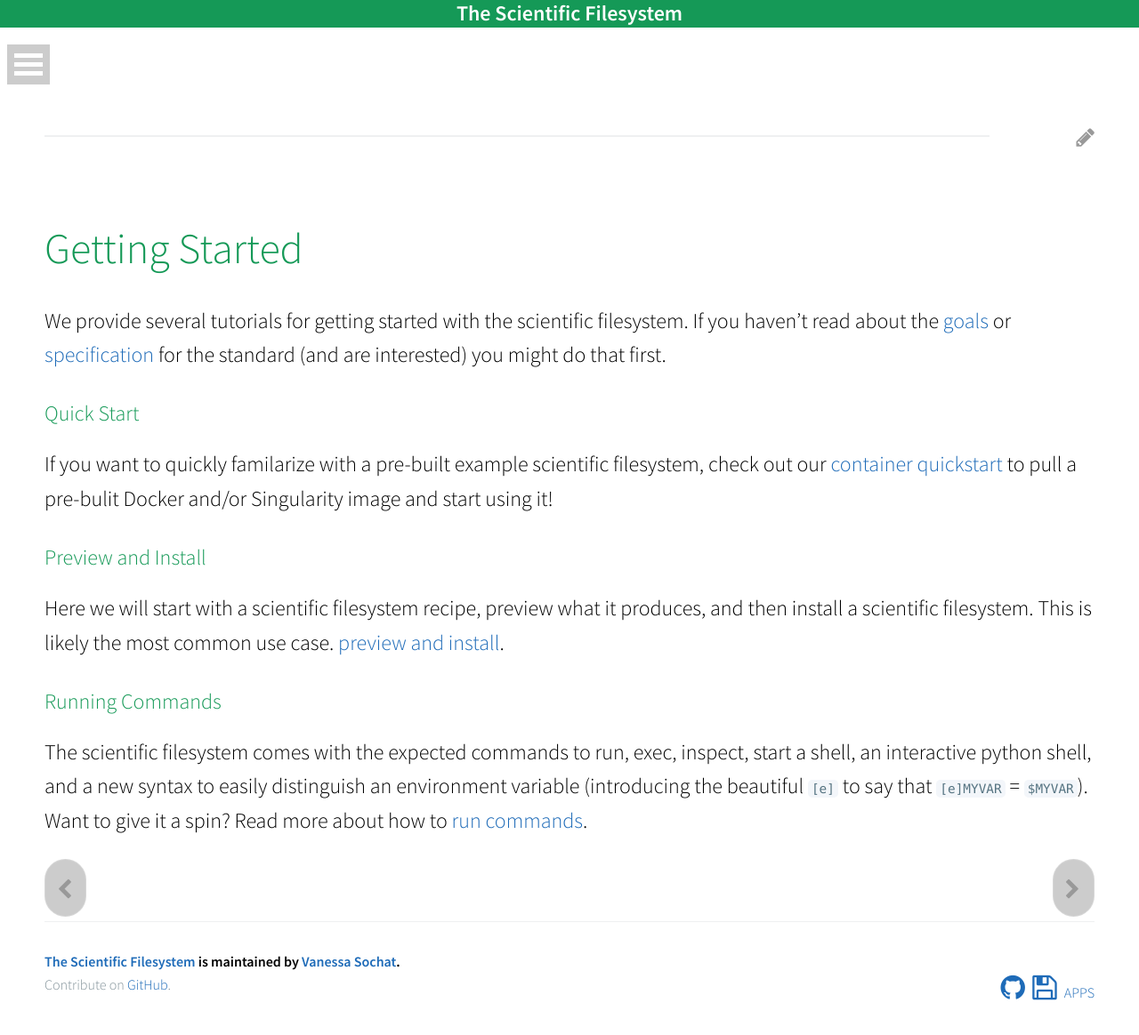
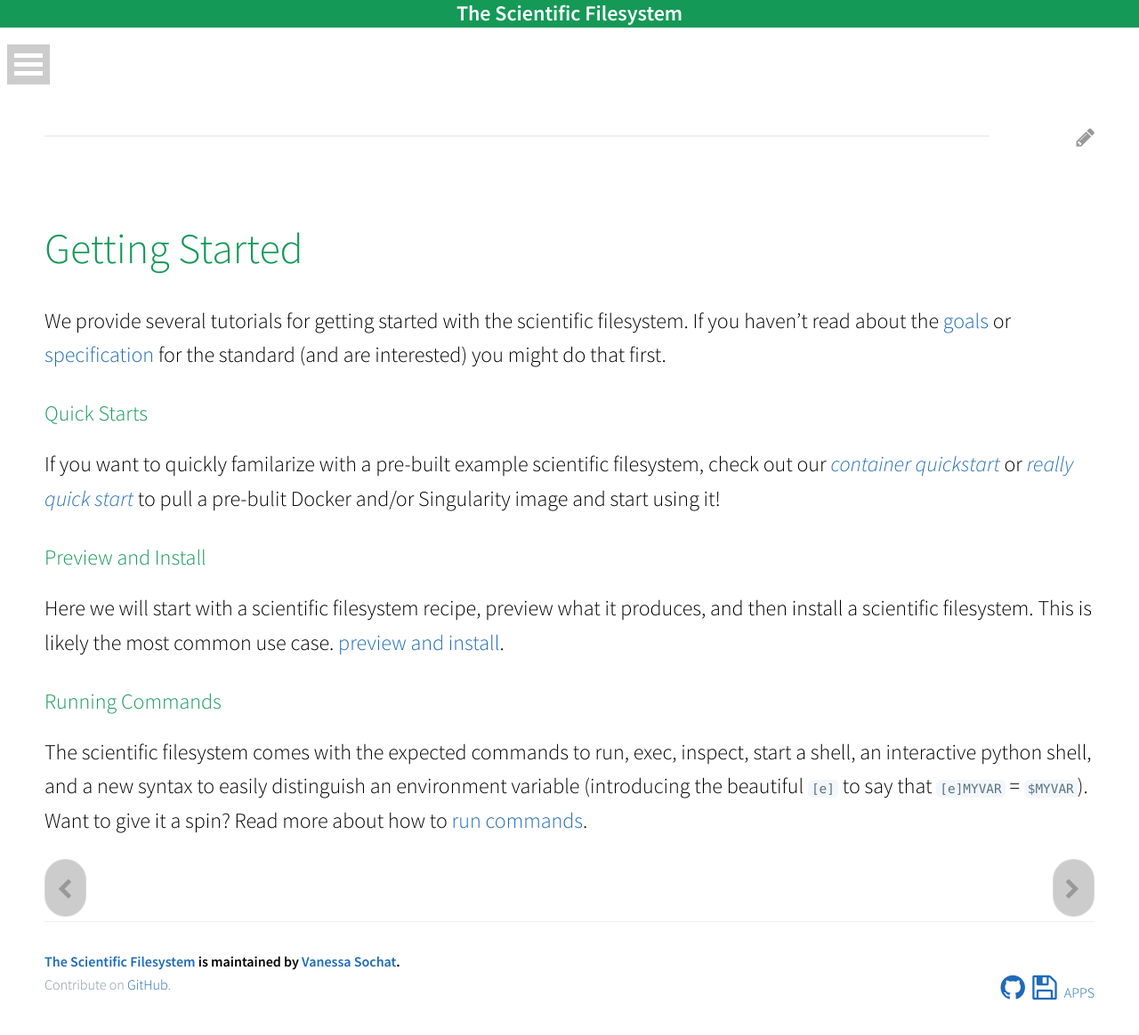
Before and after one commit to vsoch/scif, a Jekyll site: the page built from docs/pages/3-tutorials.md, in a window 1280 px wide and 1171 px high. Shown: the top 1164 px of the window at 89% size. Built offline with Jekyll 4.4.1, drawn with Linux system fonts in a browser that asks for light colours; nearby versions of some CDN libraries.

Commit message:
updating tutorials page

```diff
--- a/docs/pages/3-tutorials.md
+++ b/docs/pages/3-tutorials.md
@@ -9,8 +9,8 @@ pdf: true
 
 We provide several tutorials for getting started with the scientific filesystem. If you haven't read about the [goals](/scif/goals) or [specification](/scif/specification) for the standard (and are interested) you might do that first.
 
-## Quick Start
-If you want to quickly familarize with a pre-built example scientific filesystem, check out our [container quickstart](/scif/tutorial-quick-start) to pull a pre-bulit Docker and/or Singularity image and start using it!
+## Quick Starts
+If you want to quickly familarize with a pre-built example scientific filesystem, check out our *[container quickstart](/scif/tutorial-quick-start)* or *[really quick start](/scif/tutorial-really-quick-start)* to pull a pre-bulit Docker and/or Singularity image and start using it!
 
 ## Preview and Install
 Here we will start with a scientific filesystem recipe, preview what it produces, and then install a scientific filesystem. This is likely the most common use case. [preview and install](/scif/tutorial-preview-install).
```
